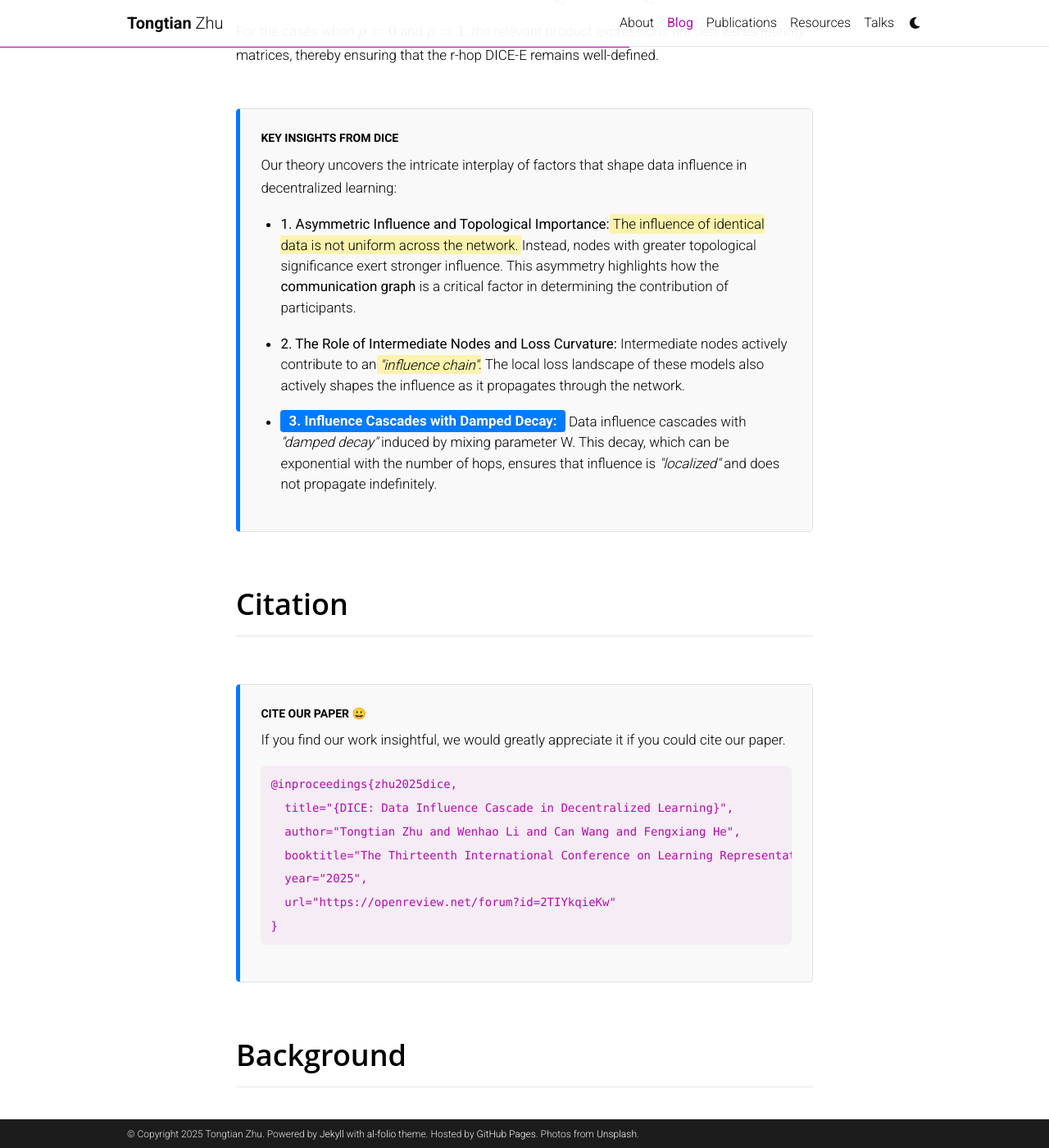
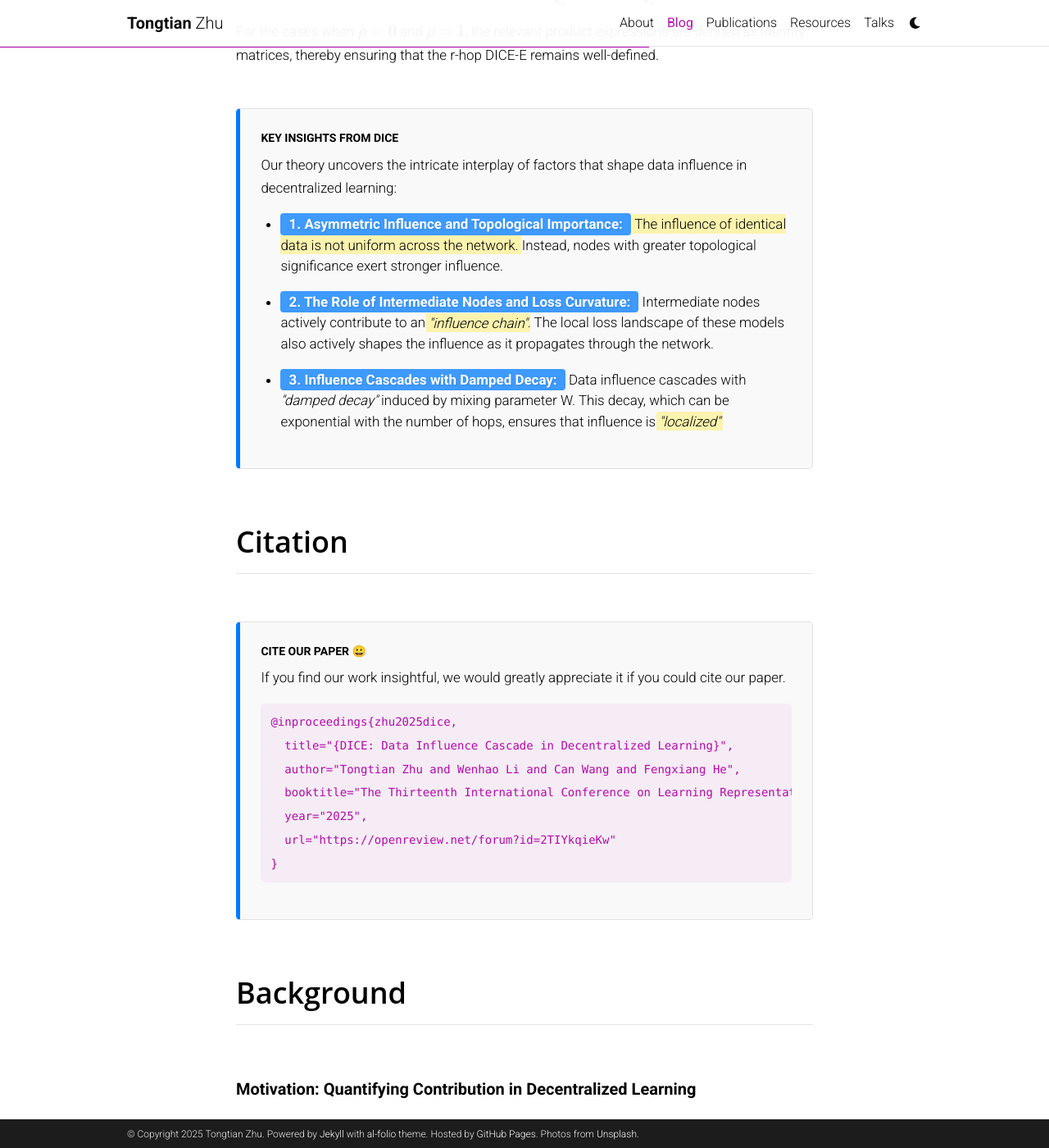
Before and after one commit to Raiden-Zhu/Raiden-Zhu.github.io, a Jekyll site: the page built from _posts/2025-03-15-DICE.md, in a window 1280 px wide and 1400 px high, scrolled down 1540 px. Shown: the whole window at 82% size. Built offline with Jekyll 4.4.1, drawn with Linux system fonts in a browser that asks for light colours; comment, search, counter and statistics services are not loaded; a style sheet for code colours, icons or effects is not loaded.

Commit message:
Update 2025-03-15-DICE.md

```diff
--- a/_posts/2025-03-15-DICE.md
+++ b/_posts/2025-03-15-DICE.md
@@ -111,7 +111,7 @@ _styles: >
   }
   /* --- Solid Blue Label Effect --- */
   .highlight-label {
-    background-color: #007bff; /* 一个鲜明而专业的蓝色 */
+    background-color: rgba(0, 123, 255, 0.75); /* 0.85代表85%的不透明度 */ /* 一个鲜明而专业的蓝色 */
     color: #ffffff;             /* 文字颜色为白色以保证对比度 */
     padding: 0.2em 0.6em;      /* 上下左右的内边距，让文字有呼吸感 */
     border-radius: 4px;        /* 轻微的圆角，更具现代感 */
@@ -157,9 +157,9 @@ For the cases when $$ \rho = 0 $$ and $$ \rho = 1 $$, the relevant product expre
   <h4>Key Insights from DICE</h4>
   <p>Our theory uncovers the intricate interplay of factors that shape data influence in decentralized learning:</p>
   <ul>
-    <li><b>1. Asymmetric Influence and Topological Importance:</b> <span class="highlight-yellow">The influence of identical data is not uniform across the network.</span> Instead, nodes with greater topological significance exert stronger influence. This asymmetry highlights how the <b>communication graph</b> is a critical factor in determining the contribution of participants.</li>
-    <li><b>2. The Role of Intermediate Nodes and Loss Curvature:</b> Intermediate nodes actively contribute to an <span class="highlight-yellow"><i>"influence chain"</i></span>. The local loss landscape of these models also actively shapes the influence as it propagates through the network.</li>
-    <li><span class="highlight-label"><b>3. Influence Cascades with Damped Decay:</b></span> Data influence cascades with <i>"damped decay"</i> induced by mixing parameter W. This decay, which can be exponential with the number of hops, ensures that influence is <i>"localized"</i> and does not propagate indefinitely.</li>
+    <li><span class="highlight-label"><b>1. Asymmetric Influence and Topological Importance:</b></span> <span class="highlight-yellow">The influence of identical data is not uniform across the network.</span> Instead, nodes with greater topological significance exert stronger influence. </li>
+    <li><span class="highlight-label"><b>2. The Role of Intermediate Nodes and Loss Curvature:</b></span> Intermediate nodes actively contribute to an <span class="highlight-yellow"><i>"influence chain"</i></span>. The local loss landscape of these models also actively shapes the influence as it propagates through the network.</li>
+    <li><span class="highlight-label"><b>3. Influence Cascades with Damped Decay:</b></span> Data influence cascades with <i>"damped decay"</i> induced by mixing parameter W. This decay, which can be exponential with the number of hops, ensures that influence is <span class="highlight-yellow"><i>"localized"</i></span></li>
   </ul>
 </div>
 
```
